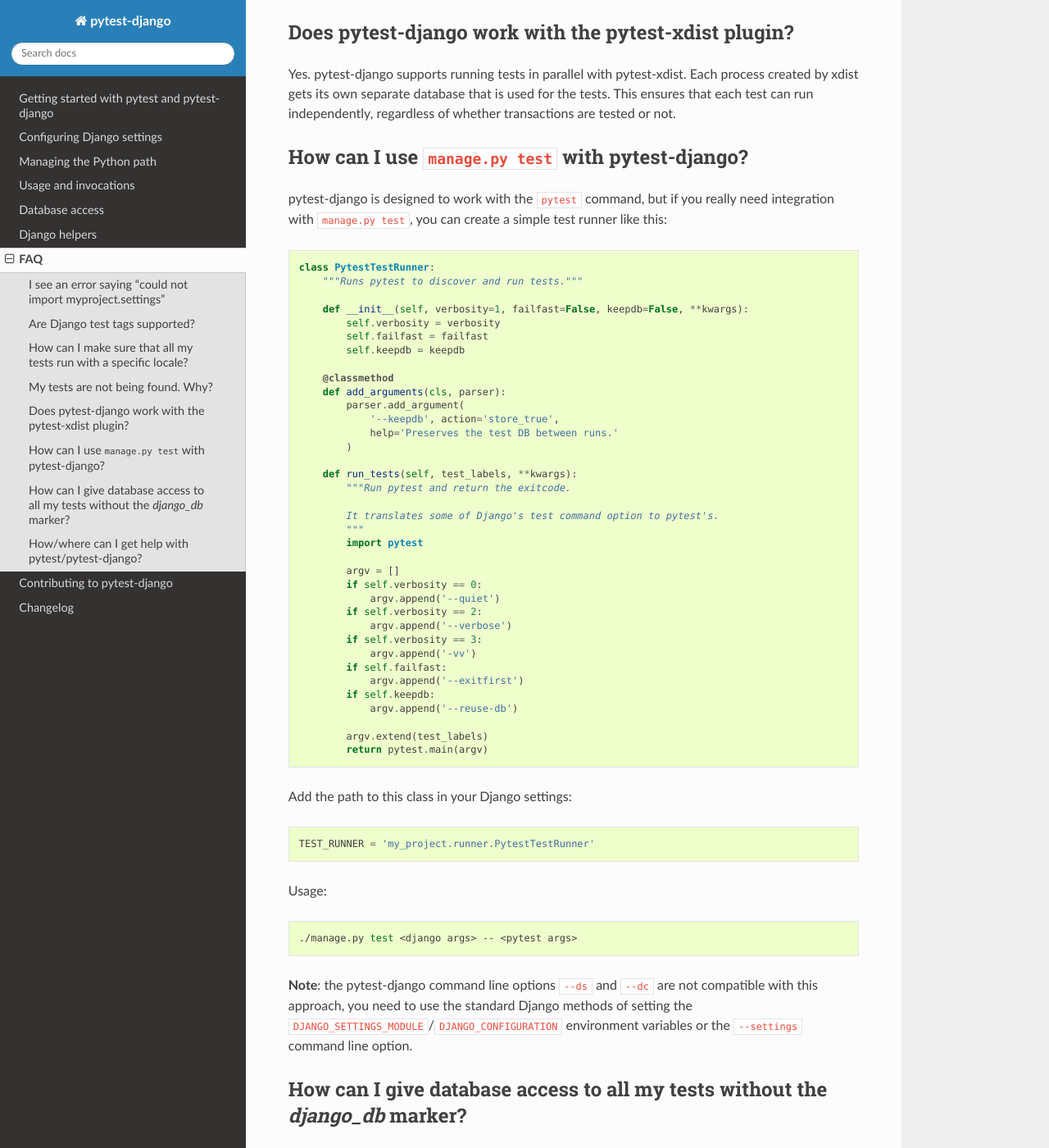
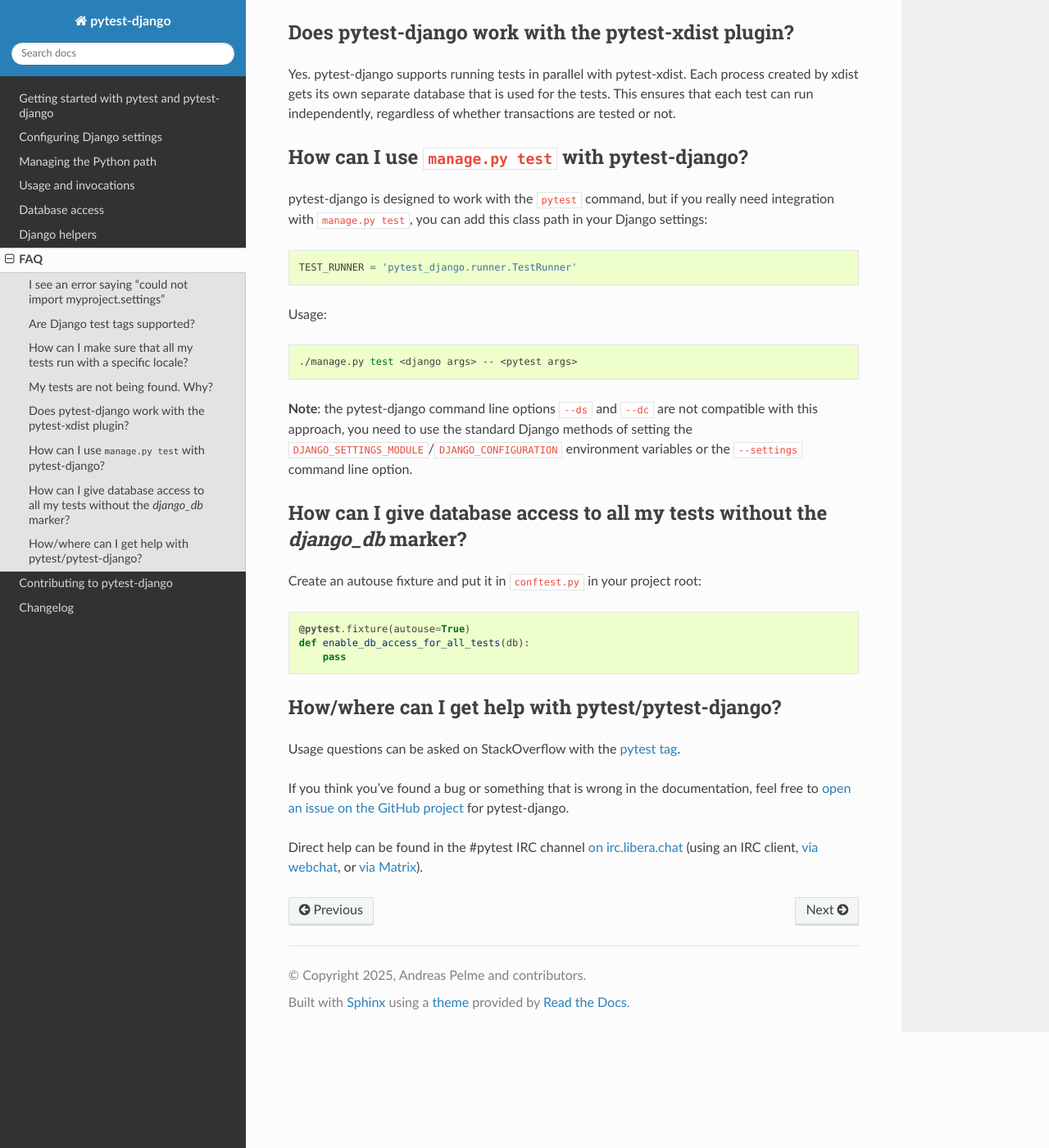
Before and after one commit to pytest-dev/pytest-django, a Sphinx documentation site: the page built from docs/faq.rst, in a window 1280 px wide and 1400 px high, scrolled down 1218 px. Shown: the whole window at 82% size. Built offline with Sphinx 7.4.7 and the Read the Docs theme 3.1.0, drawn with Linux system fonts in a browser that asks for light colours.

Commit message:
Add optional integration of pytest into django's `manage.py test`
To lower the barrier of entry for questions like https://github.com/pytest-dev/pytest-django/issues/1169.

```diff
--- a/docs/faq.rst
+++ b/docs/faq.rst
@@ -79,53 +79,12 @@
 ----------------------------------------------------
 
 pytest-django is designed to work with the ``pytest`` command, but if you
-really need integration with ``manage.py test``, you can create a simple
-test runner like this:
+really need integration with ``manage.py test``, you can add this class path
+in your Django settings:
 
 .. code-block:: python
 
-    class PytestTestRunner:
-        """Runs pytest to discover and run tests."""
-
-        def __init__(self, verbosity=1, failfast=False, keepdb=False, **kwargs):
-            self.verbosity = verbosity
-            self.failfast = failfast
-            self.keepdb = keepdb
-
-        @classmethod
-        def add_arguments(cls, parser):
-            parser.add_argument(
-                '--keepdb', action='store_true',
-                help='Preserves the test DB between runs.'
-            )
-
-        def run_tests(self, test_labels, **kwargs):
-            """Run pytest and return the exitcode.
-
-            It translates some of Django's test command option to pytest's.
-            """
-            import pytest
-
-            argv = []
-            if self.verbosity == 0:
-                argv.append('--quiet')
-            if self.verbosity == 2:
-                argv.append('--verbose')
-            if self.verbosity == 3:
-                argv.append('-vv')
-            if self.failfast:
-                argv.append('--exitfirst')
-            if self.keepdb:
-                argv.append('--reuse-db')
-
-            argv.extend(test_labels)
-            return pytest.main(argv)
-
-Add the path to this class in your Django settings:
-
-.. code-block:: python
-
-    TEST_RUNNER = 'my_project.runner.PytestTestRunner'
+    TEST_RUNNER = 'pytest_django.runner.TestRunner'
 
 Usage:
 
```
Also changed, not shown: 4 other files.
